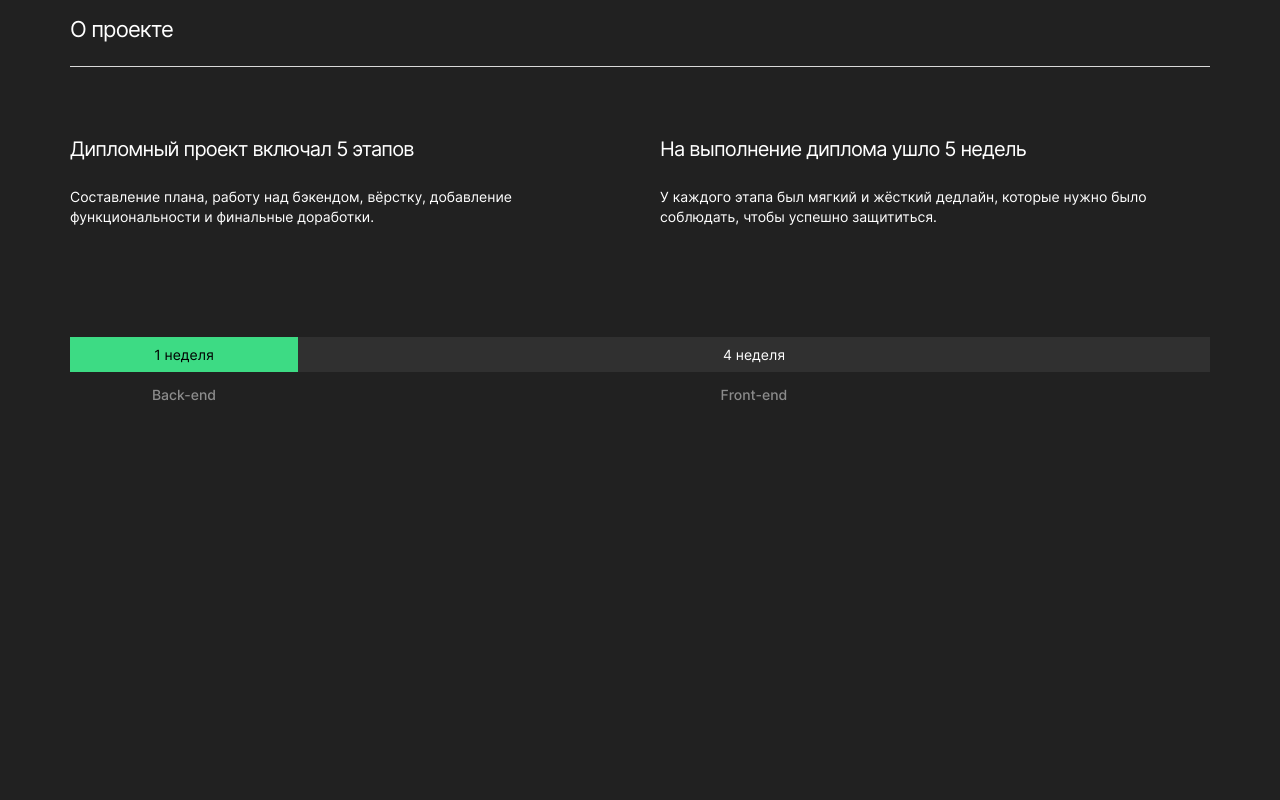
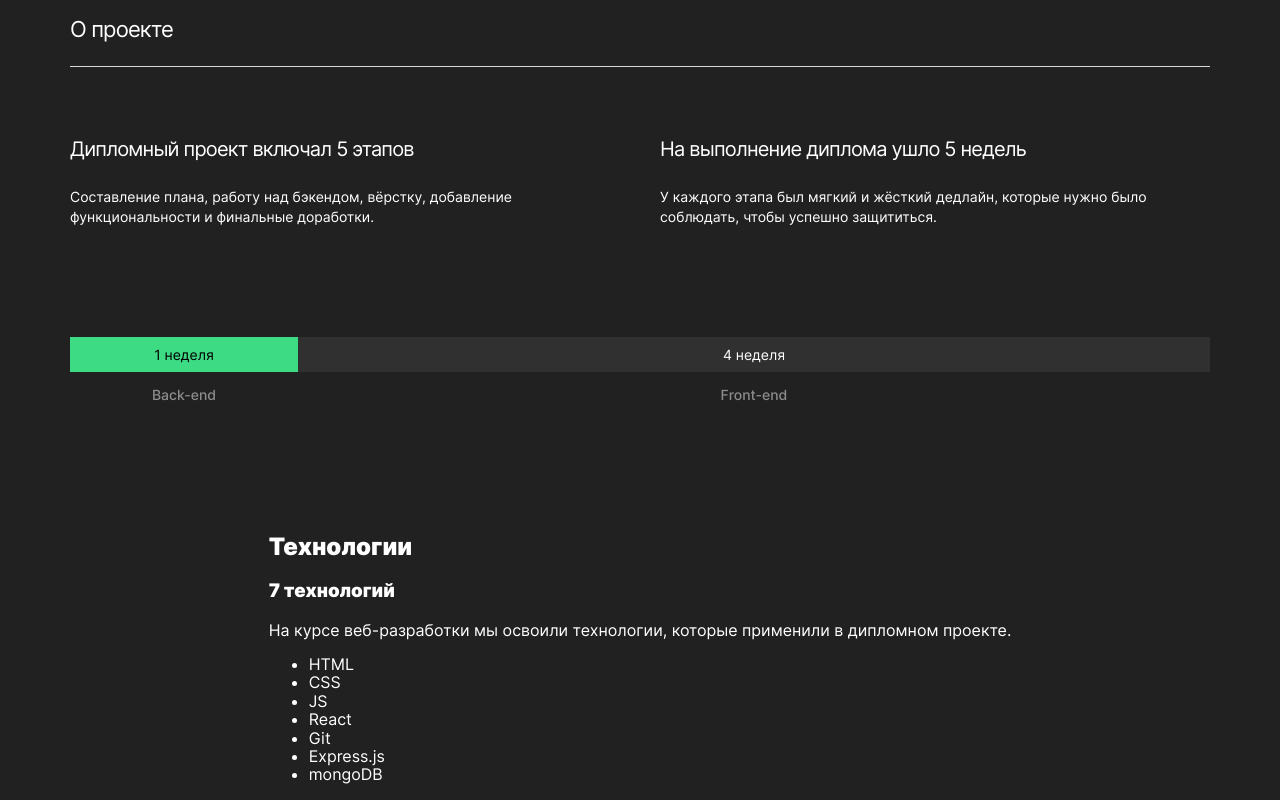
Before and after one commit to Vovkasquid/movies-explorer-frontend, a React (Create React App) app: page / in a window 1280 px wide. Shown: the part 681-1481 px from the top of the page. Before the commit the page ends 1194 px from the top, so only its background shows below. Built offline with nearby package versions, Linux system fonts and the light colour scheme.

Commit message:
разместить все элементы Techs в компонент

```diff
--- a/src/components/Main/Main.jsx
+++ b/src/components/Main/Main.jsx
@@ -3,6 +3,7 @@ import './Main.css'
 import Header from '../Header/Header'
 import Promo from '../Promo/Promo'
 import AboutProject from '../AboutProject/AboutProject'
+import Techs from '../Techs/Techs'
 
 export default function Main() {
   return (
@@ -10,6 +11,7 @@ export default function Main() {
       <Header isLogin={false} />
       <Promo />
       <AboutProject />
+      <Techs />
     </>
   )
 }
--- /dev/null
+++ b/src/components/Techs/Techs.jsx
@@ -0,0 +1,25 @@
+import React from 'react'
+import './Techs.css'
+
+export default function Techs() {
+  return (
+    <section className="techs">
+      <h2 className="techs__header">Технологии</h2>
+      <div className="techs__container">
+        <h3 className="techs__tech-counter">7 технологий</h3>
+        <p className="techs__about">
+          На курсе веб-разработки мы освоили технологии, которые применили в дипломном проекте.
+        </p>
+        <ul className="techs__techs-list">
+          <li className="techs__techs-item">HTML</li>
+          <li className="techs__techs-item">CSS</li>
+          <li className="techs__techs-item">JS</li>
+          <li className="techs__techs-item">React</li>
+          <li className="techs__techs-item">Git</li>
+          <li className="techs__techs-item">Express.js</li>
+          <li className="techs__techs-item">mongoDB</li>
+        </ul>
+      </div>
+    </section>
+  )
+}
```
Also changed, not shown: src/components/Techs/Techs.css (added).
